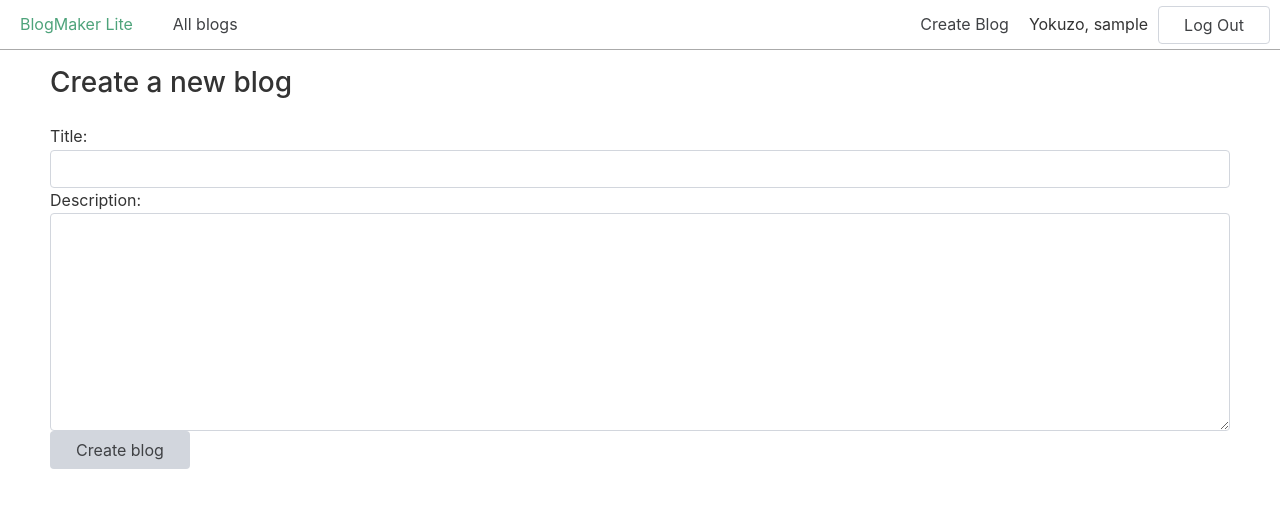
After one commit to OveaTrint/Blog-Django-Project, a Django app: page /new_blog/ in a window 1280 px wide. The commit adds this page. Shown: the top 508 px of the page. Run offline with Django 5.2, Linux system fonts and the light colour scheme; the visitor is signed in with stand-in values (Sample User, id 1).

Commit message:
feat(user): added users and added create blog functionality for each user

```diff
--- a/accounts/views.py
+++ b/accounts/views.py
@@ -3,11 +3,13 @@ from django.contrib.auth.forms import UserCreationForm
 from django.shortcuts import redirect, render
 
 
+#
 def register(request):
     if request.method != "POST":
         form = UserCreationForm()
     else:
         form = UserCreationForm(data=request.POST)
+        print("POST data", request.POST)
 
         if form.is_valid():
             new_user = form.save()
--- /dev/null
+++ b/blogs/forms.py
@@ -0,0 +1,9 @@
+from django import forms
+
+from .models import Blog
+
+
+class BlogForm(forms.ModelForm):
+    class Meta:
+        model = Blog
+        fields = ["title", "description"]
--- a/blogs/models.py
+++ b/blogs/models.py
@@ -1,6 +1,7 @@
 # this a file in the blog app folder
 # apps are ways to manage different entities in a project.
 
+from django.contrib.auth.models import User
 from django.db import models
 
 # create another manager to print the titles of the books
@@ -15,6 +16,7 @@ class Blog(models.Model):
     title = models.CharField(max_length=200)
     description = models.TextField()
     date = models.DateTimeField(auto_now_add=True)
+    owner = models.ForeignKey(User, on_delete=models.CASCADE)
 
     def __str__(self):
         return self.title
--- a/blogs/templates/blogs/base.html
+++ b/blogs/templates/blogs/base.html
@@ -23,6 +23,10 @@
         </div>
 
         {% if user.is_authenticated %}
+        <a href="{% url 'blogs:new_blog' %}">Create Blog</a>
+        {% endif %}
+
+        {% if user.is_authenticated %}
         <span class="is-vertical-align">Yokuzo, {{user.username}}</span>
 
         <form action="{% url 'accounts:logout' %}" class="is-vertical-align" method="post">
--- a/blogs/templates/blogs/blog.html
+++ b/blogs/templates/blogs/blog.html
@@ -4,7 +4,7 @@
 
 <h2>{{blog.title}}</h2>
 <p>{{blog.description}}</p>
-
+<p class="text-right blog-owner">{{blog.owner.username}}</p>
 {% for post in blog_posts %}
 <div class="card">
     <header>
--- a/blogs/templates/blogs/blogs.html
+++ b/blogs/templates/blogs/blogs.html
@@ -11,6 +11,7 @@
         </h3>
     </header>
     <p>{{blog.description}}</p>
+    <p class="text-right">{{blog.owner.username}}</p>
 </div>
 
 {% empty %}
--- /dev/null
+++ b/blogs/templates/blogs/new_blog.html
@@ -0,0 +1,12 @@
+{% extends 'blogs/base.html' %}
+
+{% block content %}
+<h2>Create a new blog</h2>
+
+<form action="{% url 'blogs:new_blog' %}" method="POST">
+    {% csrf_token %}
+    {{form.as_div}}
+    <button name="submit" class="button-primary">Create blog</button>
+</form>
+
+{% endblock content %}
--- a/blogs/templates/blogs/post.html
+++ b/blogs/templates/blogs/post.html
@@ -3,11 +3,11 @@
 {% block content %}
 
 <h2>{{post.title|truncatechars:50}}</h2>
+<p class="text-right blog-owner">{{blog.owner.username}}</p>
 
 <div class="text-right">
     <span>{{post.date_added|date:"DATE_FORMAT"}}</span> |
     <span><a href="{% url 'blogs:blog' blog.id %}">{{blog.title}}</a></span>
-
 </div>
 
 <div class="post-body">{{post.body|linebreaks}}</div>
--- a/blogs/urls.py
+++ b/blogs/urls.py
@@ -9,5 +9,6 @@ urlpatterns = [
     path("blogs/", views.blogs, name="blogs"),
     path("blogs/<int:blog_id>/", views.blog, name="blog"),
     path("posts/<int:post_id>/", views.post, name="post"),
+    path("new_blog/", views.new_blog, name="new_blog"),
     path("", views.index, name="index"),
 ]
--- a/blogs/views.py
+++ b/blogs/views.py
@@ -1,5 +1,8 @@
-from django.shortcuts import render
+from django.contrib.auth.decorators import login_required
+from django.core.paginator import Paginator
+from django.shortcuts import redirect, render
 
+from .forms import BlogForm
 from .models import Blog, BlogPost
 
 """VIEW FUNCTIONS: What users can see when they access the correspondng page's url"""
@@ -13,6 +16,7 @@ def index(request):
 
 def blogs(request):
     all_blogs = Blog.objects.all()
+    paginator = Paginator(all_blogs, 25)
     context = {"blogs": all_blogs}
 
     return render(request, "blogs/blogs.html", context=context)
@@ -39,3 +43,20 @@ def post(request, post_id):
         "blog": blog,
     }
     return render(request, "blogs/post.html", context=context)
+
+
+@login_required
+def new_blog(request):
+    if request.method != "POST":
+        form = BlogForm()
+    else:
+        form = BlogForm(data=request.POST)
+        if form.is_valid():
+            new_blog = form.save(commit=False)
+            new_blog.owner = request.user
+            new_blog.save()
+
+            return redirect("blogs:blogs")
+    context = {"form": form}
+
+    return render(request, "blogs/new_blog.html", context)
--- a/css/custom.css
+++ b/css/custom.css
@@ -10,3 +10,9 @@
     padding-left: 15px;
     padding-right: 15px;
 }
+
+p.blog-owner {
+    font-size: 1.75rem;
+    font-weight: bold;
+    margin-top: -20px;
+}
--- a/generate_sample_data.py
+++ b/generate_sample_data.py
@@ -13,8 +13,8 @@ os.environ["DJANGO_SUPERUSER_PASSWORD"] = "fake_pw"
 django.setup()
 
 parser = ArgumentParser()
-parser.add_argument("--num_of_blogs", default=10)
-parser.add_argument("--num_of_posts", default=100)
+parser.add_argument("--num_of_blogs", default=10, type=int)
+parser.add_argument("--num_of_posts", default=100, type=int)
 args = parser.parse_args()
 
 cmd = "createsuperuser --username kamal"
```
Also changed, not shown: djangoORMtest/django_ormtest.py (+12 -3 lines), model_factory.py (+19 -2 lines), blogs/migrations/0003_blog_owner.py (added).
